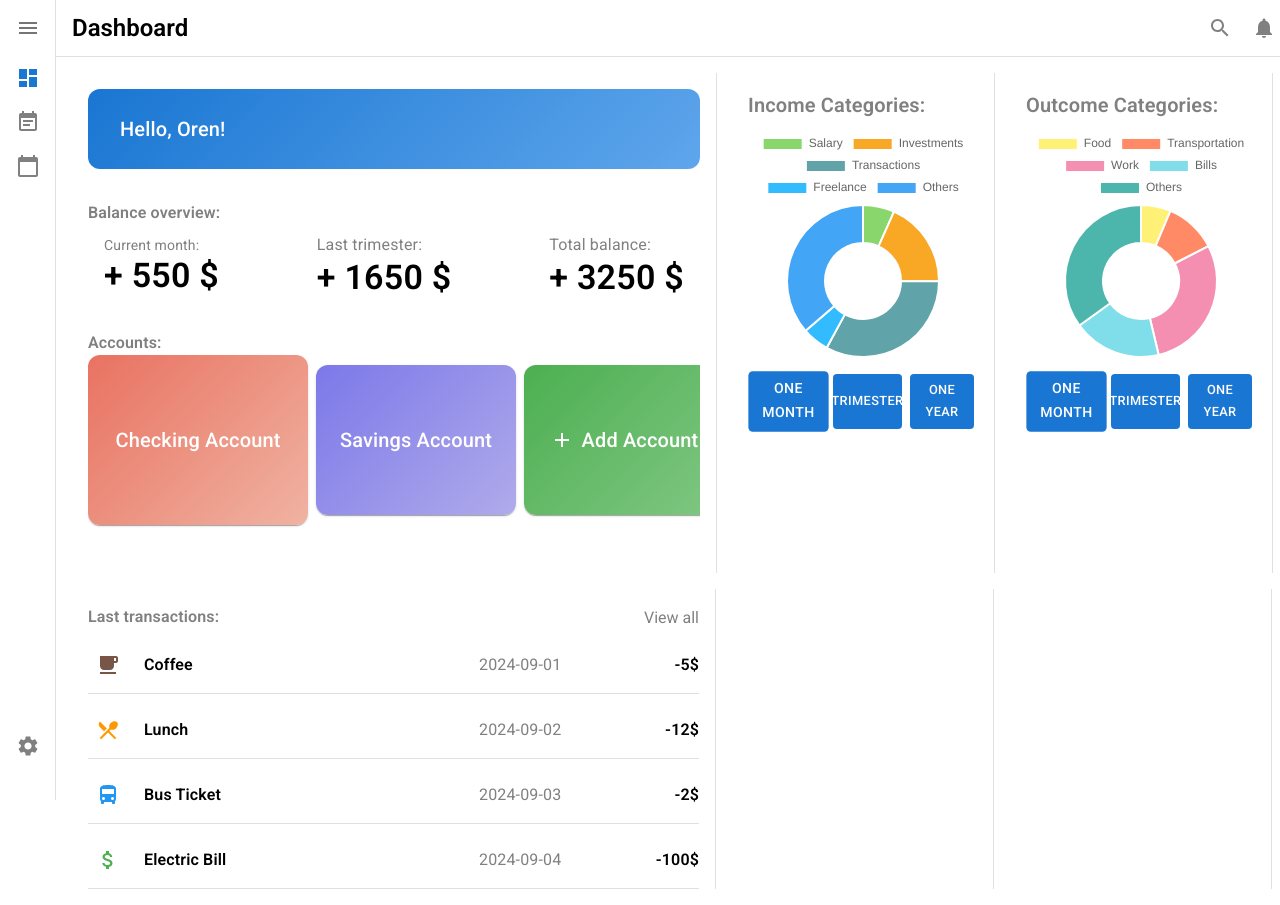
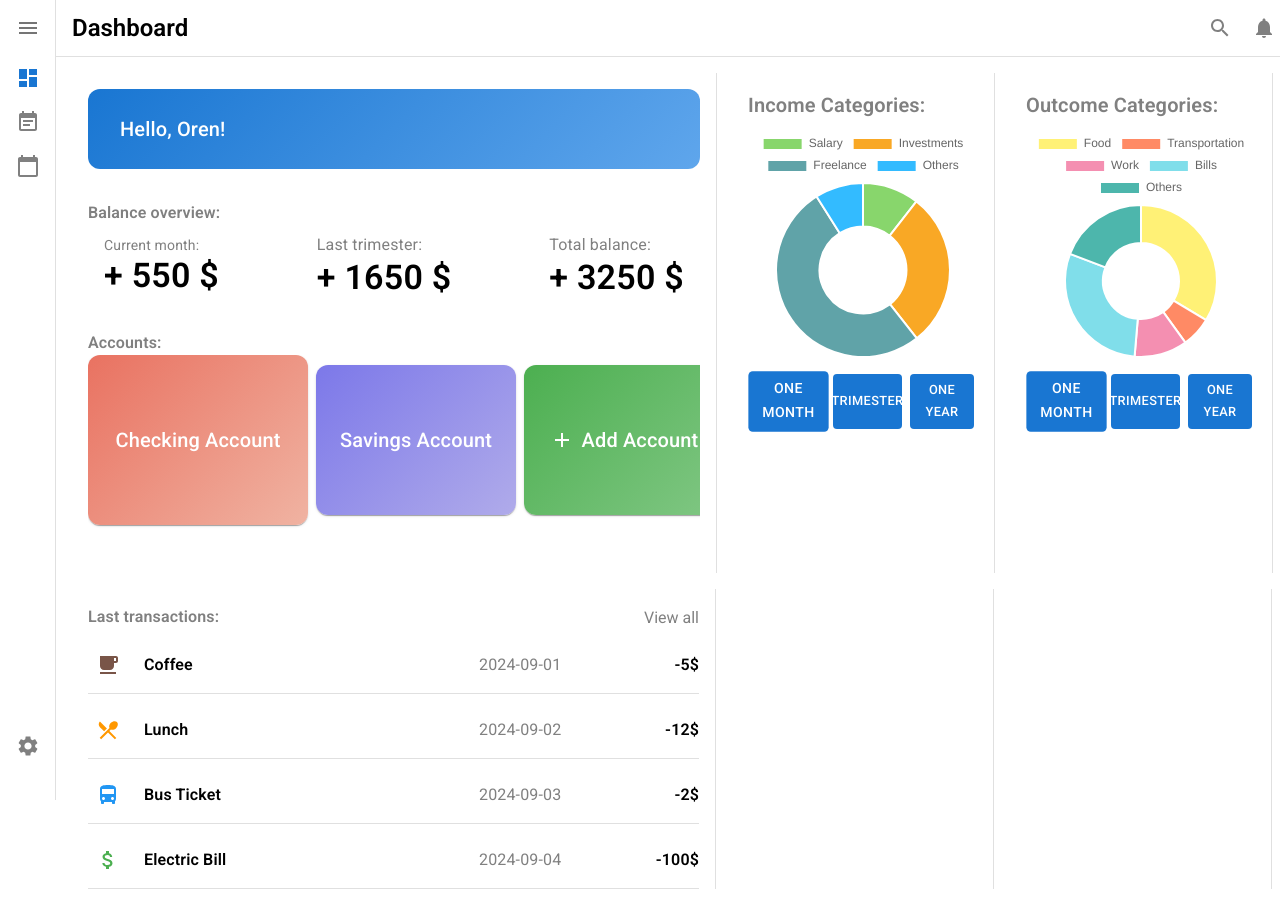
Before and after one commit to OrenPapa/finance-flow, a React app: page / in a window 1280 px wide. Built offline with nearby package versions, Linux system fonts and the light colour scheme; no server answers; sample sign-in values are in the browser's storage.

Commit message:
Remove income category

```diff
--- a/src/components/incomeCategories/index.tsx
+++ b/src/components/incomeCategories/index.tsx
@@ -21,7 +21,7 @@ const generateMockData = (timeFilter: TimeFilter): IncomeCategory[] => {
   const categories = [
     'Salary',
     'Investments',
-    'Transactions',
+    // 'Transactions',
     'Freelance',
     // 'Gifts',
     // 'Bonuses',
```
